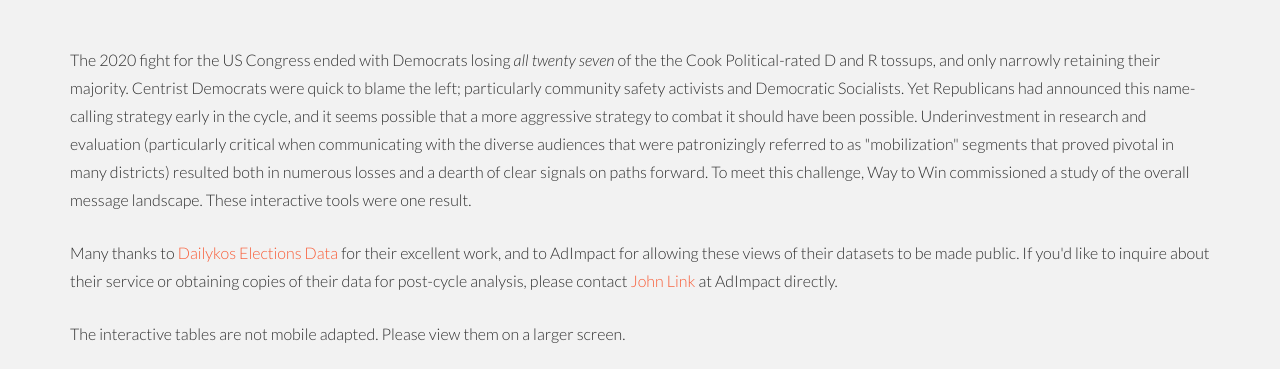
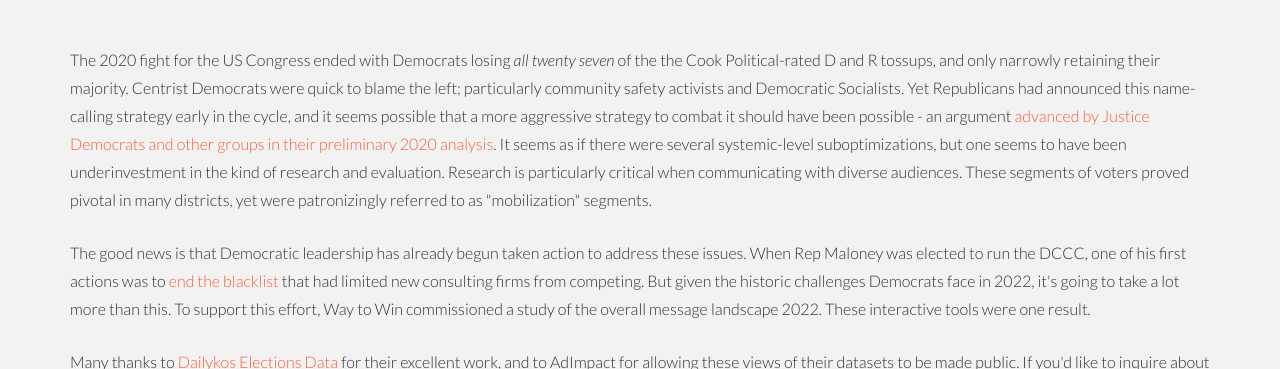
Before and after one commit to DanAncona/djda, a Jekyll site: the page built from tvcongress/index.html, in a window 1280 px wide and 900 px high, scrolled down 354 px, cut to the strip 210-579 px from the top of the window. Built offline with Jekyll 4.4.1, drawn with Linux system fonts in a browser that asks for light colours.

Commit message:
make copy more leadership friendly

```diff
--- a/tvcongress/index.html
+++ b/tvcongress/index.html
@@ -89,7 +89,9 @@
     </div>
  -->
 
-  <p>The 2020 fight for the US Congress ended with Democrats losing <i>all twenty seven</i> of the the Cook Political-rated D and R tossups, and only narrowly retaining their majority. Centrist Democrats were quick to blame the left; particularly community safety activists and Democratic Socialists. Yet Republicans had announced this name-calling strategy early in the cycle, and it seems possible that a more aggressive strategy to combat it should have been possible. Underinvestment in research and evaluation (particularly critical when communicating with the diverse audiences that were patronizingly referred to as "mobilization" segments that proved pivotal in many districts) resulted both in numerous losses and a dearth of clear signals on paths forward. To meet this challenge, Way to Win commissioned a study of the overall message landscape. These interactive tools were one result.</p>
+  <p>The 2020 fight for the US Congress ended with Democrats losing <i>all twenty seven</i> of the the Cook Political-rated D and R tossups, and only narrowly retaining their majority. Centrist Democrats were quick to blame the left; particularly community safety activists and Democratic Socialists.  Yet Republicans had announced this name-calling strategy early in the cycle, and it seems possible that a more aggressive strategy to combat it should have been possible - an argument <a href="https://context-cdn.washingtonpost.com/notes/prod/default/documents/3e96d620-ea57-494d-98c8-87218016541e/note/cbd5a5d6-610e-4f94-baae-a9b4d21c19e5.">advanced by Justice Democrats and other groups in their preliminary 2020 analysis</a>. It seems as if there were several systemic-level suboptimizations, but one seems to have been underinvestment in the kind of research and evaluation. Research is particularly critical when communicating with diverse audiences. These segments of voters proved pivotal in many districts, yet were patronizingly referred to as "mobilization" segments.</p>
+
+  <p>The good news is that Democratic leadership has already begun taken action to address these issues. When Rep Maloney was elected to run the DCCC, one of his first actions was to <a href="https://www.vox.com/2021/3/10/22323348/dccc-consultant-blacklist-maloney-aoc">end the blacklist</a> that had limited new consulting firms from competing. But given the historic challenges Democrats face in 2022, it's going to take a lot more than this. To support this effort, Way to Win commissioned a study of the overall message landscape 2022. These interactive tools were one result.</p>
 
   <p>Many thanks to <a href="https://www.dailykos.com/stories/2018/2/21/1742660/-The-ultimate-Daily-Kos-Elections-guide-to-all-of-our-data-sets">Dailykos Elections Data</a> for their excellent work, and to AdImpact for allowing these views of their datasets to be made public. If you'd like to inquire about their service or obtaining copies of their data for post-cycle analysis, please contact <a href="mailto:jlink@adimpact.com">John Link</a> at AdImpact directly.</p>
 
```
